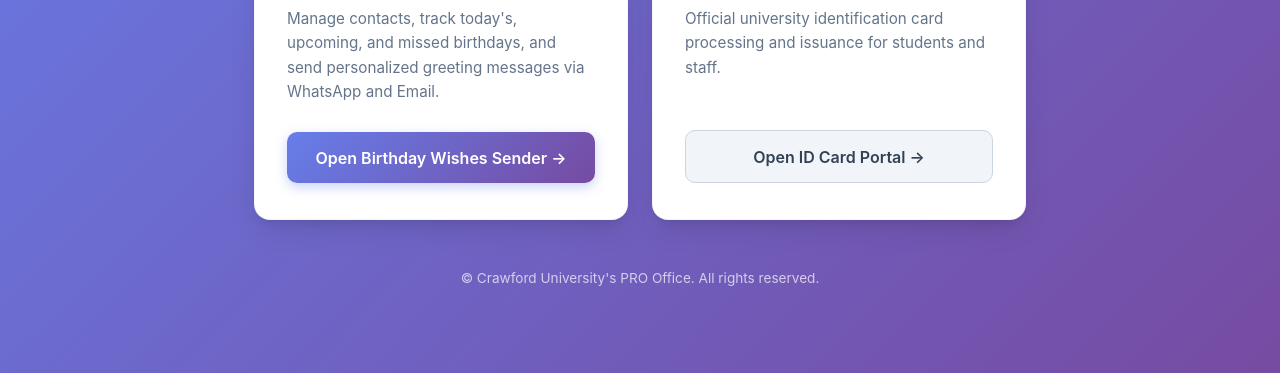
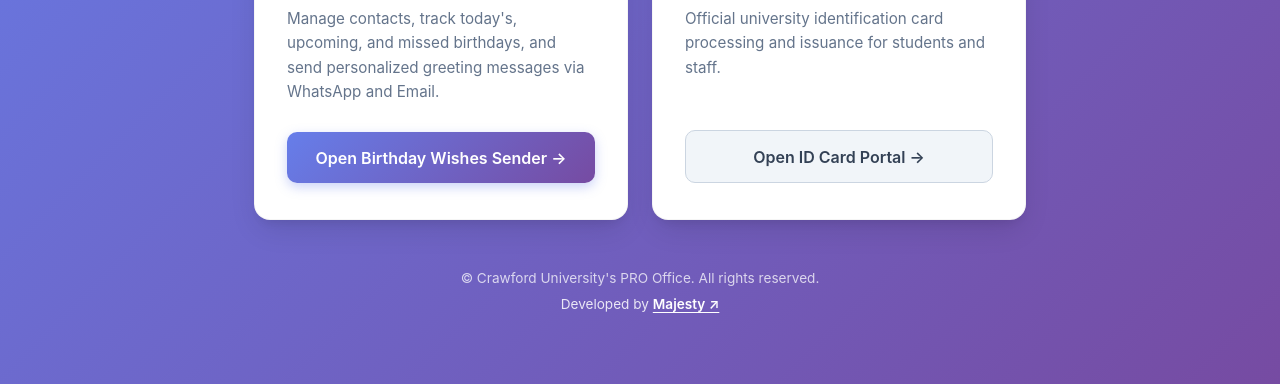
Before and after one commit to majolat2000/CRUPRO, a plain HTML site: page public/index.html in a window 1280 px wide. Shown: the part 427-811 px from the top of the page. Drawn offline with Linux system fonts and the light colour scheme.

Commit message:
Add developer attribution link to Majesty in homepage footer

```diff
--- a/public/index.html
+++ b/public/index.html
@@ -60,6 +60,7 @@
 
     <footer class="portal-footer">
       <p>&copy; Crawford University's PRO Office. All rights reserved.</p>
+      <p class="portal-dev-credit">Developed by <a href="https://majolat2000.vercel.app" target="_blank" rel="noopener noreferrer">Majesty ↗</a></p>
     </footer>
   </div>
 </body>
--- a/public/style.css
+++ b/public/style.css
@@ -1035,7 +1035,29 @@ button:disabled {
 
 .portal-footer {
   text-align: center;
-  color: rgba(255, 255, 255, 0.7);
+  color: rgba(255, 255, 255, 0.75);
   font-size: 0.85rem;
   margin-top: 2rem;
 }
+
+.portal-footer p {
+  margin-bottom: 0.35rem;
+}
+
+.portal-dev-credit {
+  font-size: 0.85rem;
+  color: rgba(255, 255, 255, 0.85);
+}
+
+.portal-dev-credit a {
+  color: #ffffff;
+  text-decoration: underline;
+  text-underline-offset: 3px;
+  font-weight: 600;
+  transition: all 0.2s ease;
+}
+
+.portal-dev-credit a:hover {
+  color: #ffd700;
+  text-shadow: 0 0 8px rgba(255, 215, 0, 0.4);
+}
```
Also changed, not shown: public/idcard/index.html (+1 -0 lines).
